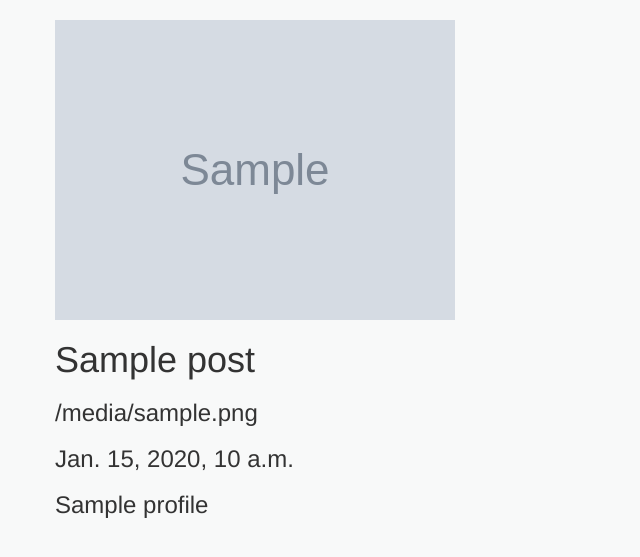
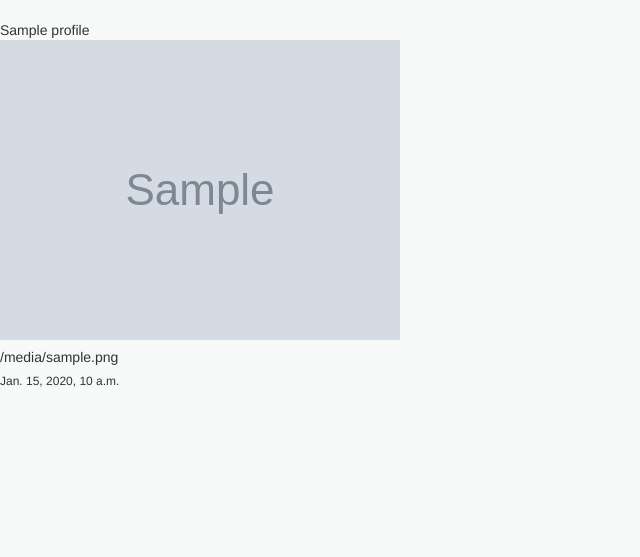
Before and after one commit to JeremyKimotho/instagram, a Django app: template instagram/templates/actual/home.html in a window 1280 px wide. Shown: the part 100-657 px from the top of the page, without its empty margins (0-640 px from the left). Run offline with Django 3.2, Linux system fonts and the light colour scheme; the template is opened without the code that fills it: most values are stand-ins (such as "Sample title", 1, 10 or a date in 2020); grey boxes marked "Sample" are stand-in pictures; some libraries are stand-ins or nearby versions.

Commit message:
the images are now displaying on the home page

```diff
--- a/instagram/models.py
+++ b/instagram/models.py
@@ -23,7 +23,7 @@
     return profile
 
   def __str__(self):
-    return self.bio
+    return self.user.username
 
 class Image(models.Model):
   image = models.ImageField(blank=True, upload_to='photos/')
--- a/instagram/templates/actual/home.html
+++ b/instagram/templates/actual/home.html
@@ -1,14 +1,19 @@
 {% extends './base.html' %}
+{% load bootstrap4 %}
 
 {% block content %}
 {% for post in posts %}
-<div class="container">
-  <div class="row">
-    <img src="{{post.image}}" alt="post">
-    <h1>{{post.image_name}}</h1>
-    <h3>{{post.image_caption}}</h3>
-    <h3>{{post.posted_at}}</h3>
-    <h3>{{post.profile}}</h3>
+<div style='border:black;' class="card">
+  <div class="card-header">
+    {{post.profile}}
+  </div>
+  <div class="card-body">
+    <img src="{{post.image.url}}" alt="post">
+    <h5>{{post.image_caption}}</h5>
+    <h6>{{post.posted_at}}</h6>
+  </div>
+  <div class="card-footer">
+    <!-- comments section -->
   </div>
 </div>
 {% endfor %}
```
